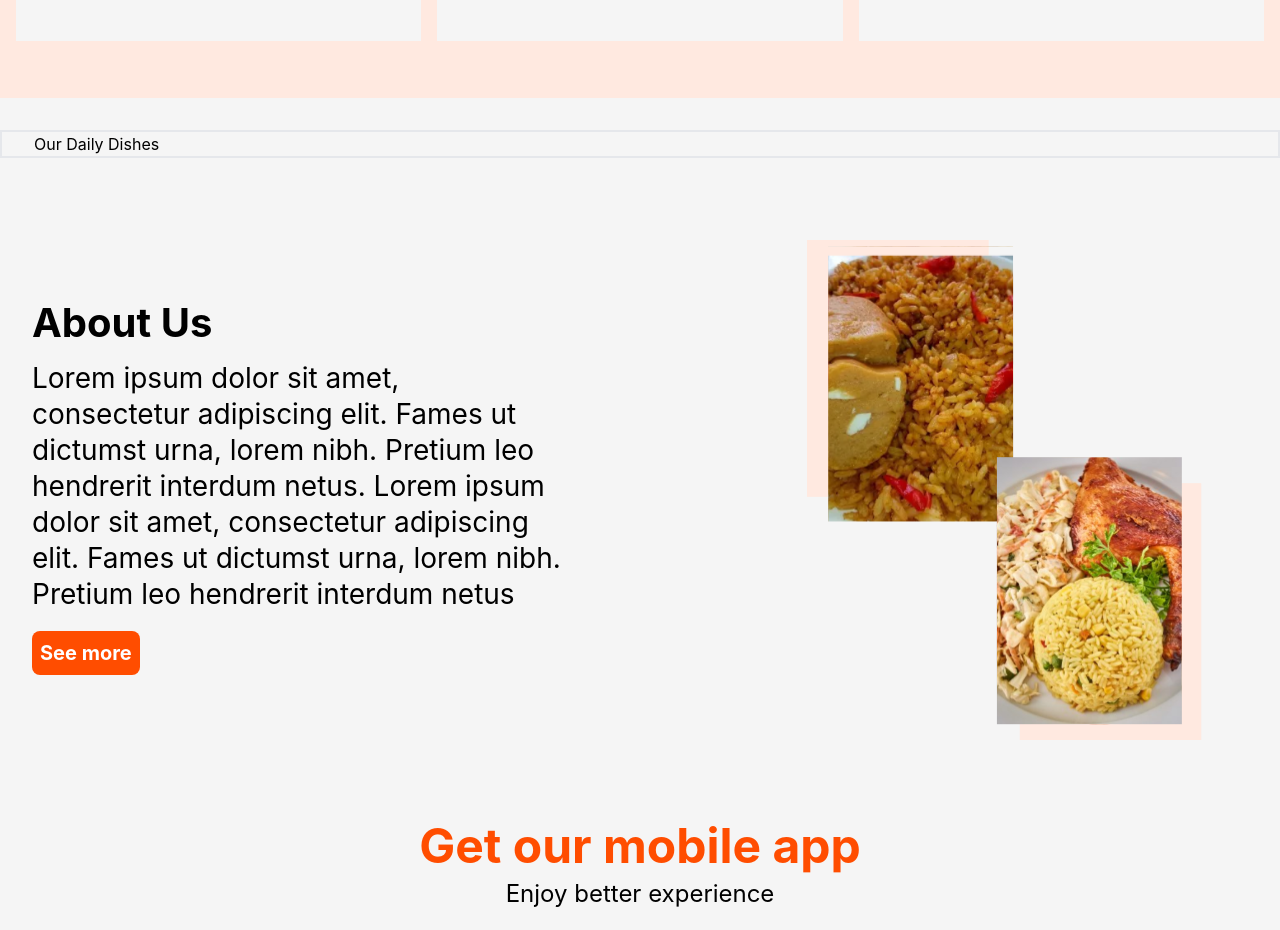
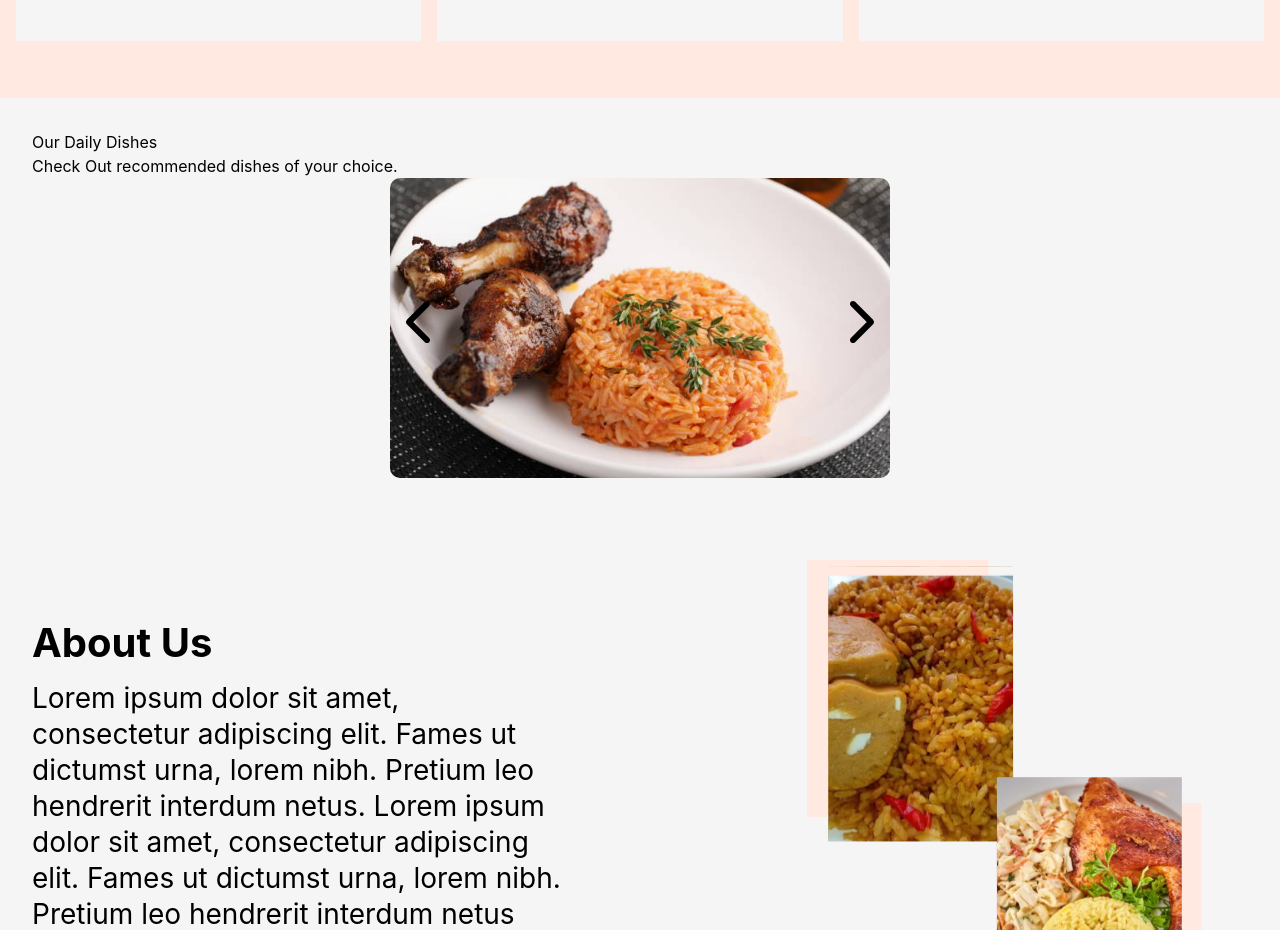
Before and after one commit to Omolaso/Homely, a React (Create React App) app: page / in a window 1280 px wide. Shown: the part 1280-2210 px from the top of the page. Built offline with nearby package versions, Linux system fonts and the light colour scheme.

Commit message:
added slide functions

```diff
--- a/package.json
+++ b/package.json
@@ -3,6 +3,10 @@
   "version": "0.1.0",
   "private": true,
   "dependencies": {
+    "@fortawesome/fontawesome-svg-core": "^6.2.1",
+    "@fortawesome/free-regular-svg-icons": "^6.2.1",
+    "@fortawesome/free-solid-svg-icons": "^6.2.1",
+    "@fortawesome/react-fontawesome": "^0.2.0",
     "@testing-library/jest-dom": "^5.16.5",
     "@testing-library/react": "^13.4.0",
     "@testing-library/user-event": "^13.5.0",
--- /dev/null
+++ b/src/ImageSlider.js
@@ -0,0 +1,56 @@
+import React, { useState, useEffect } from 'react';
+import { FontAwesomeIcon } from '@fortawesome/react-fontawesome';
+import { faChevronRight, faChevronLeft } from '@fortawesome/free-solid-svg-icons';
+
+const ImageSlider = ({slides}) => {
+    const [currentIndex, setCurrentIndex] = useState(0);
+
+
+    const goToPrevious = () => {
+        const isFirstSlide = currentIndex === 0;
+        const newIndex = isFirstSlide ? slides.length - 1 : currentIndex - 1 ;
+        setCurrentIndex(newIndex);
+    };
+    const goToNext = () => {
+        const isLastSlide = currentIndex === slides.length - 1;
+        const newIndex = isLastSlide ? 0 : currentIndex + 1;
+        setCurrentIndex(newIndex);
+    }
+
+    useEffect(() =>{
+        // goToNext();
+    })
+
+    const slideStyles = {
+        width: "100%",
+        height: "100%",
+        borderRadius: "10px",
+        backgroundPosition: "center",
+        backgroundSize: "cover",
+        backgroundImage: `url(${slides[currentIndex].url})`,
+        // transition: "all 2s ease-in-out 0.08s",
+        transition: "all 1s ease-in-out",
+    }
+
+    return(
+        <div className='h-full relative'>
+            <div className='absolute top-[40%] right-4 z-10'>
+                <FontAwesomeIcon
+                    icon={faChevronRight}
+                    className="text-2xl md:text-5xl cursor-pointer"
+                    onClick={goToNext}
+                />
+            </div>
+            <div className='absolute top-[40%] left-4 z-10'>
+                <FontAwesomeIcon
+                    icon={faChevronLeft}
+                    className="text-2xl md:text-5xl cursor-pointer"
+                    onClick={goToPrevious}
+                />
+            </div>
+            <div style={slideStyles}></div>
+        </div>
+    )
+}
+
+export default ImageSlider
--- a/src/component/DishGrid.jsx
+++ b/src/component/DishGrid.jsx
@@ -1,14 +1,26 @@
 import React from "react";
+import ImageSlider from "../ImageSlider";
+import chicken from "../svg/chicken.jpg";
+import plantain from "../svg/plantain.jpg";
+import semo from "../svg/semo.jpg";
 
 
 const DishGrid = () => {
+    const slides = [
+        { url: `${chicken}`, title: "Chicken"},
+        { url: `${plantain}`, title: "plantain"},
+        { url: `${semo}`, title: "semo"},
+    ];
+
     return (
-        <main id="products" className="mt-8 px-8 border-2">
+        <main id="products" className="mt-8 px-8">
             <header>
                 <h1>Our Daily Dishes</h1>
-                {/* <p>Check Out recommended dishes of your choice.</p> */}
+                <p>Check Out recommended dishes of your choice.</p>
             </header>
-
+            <div className="w-full md:w-[500px] h-[300px] mx-auto">
+                <ImageSlider slides={slides} />
+            </div>
         </main>
     );
 };
```
Also changed, not shown: 1 other file (tests, documents, lock files or other folders).
